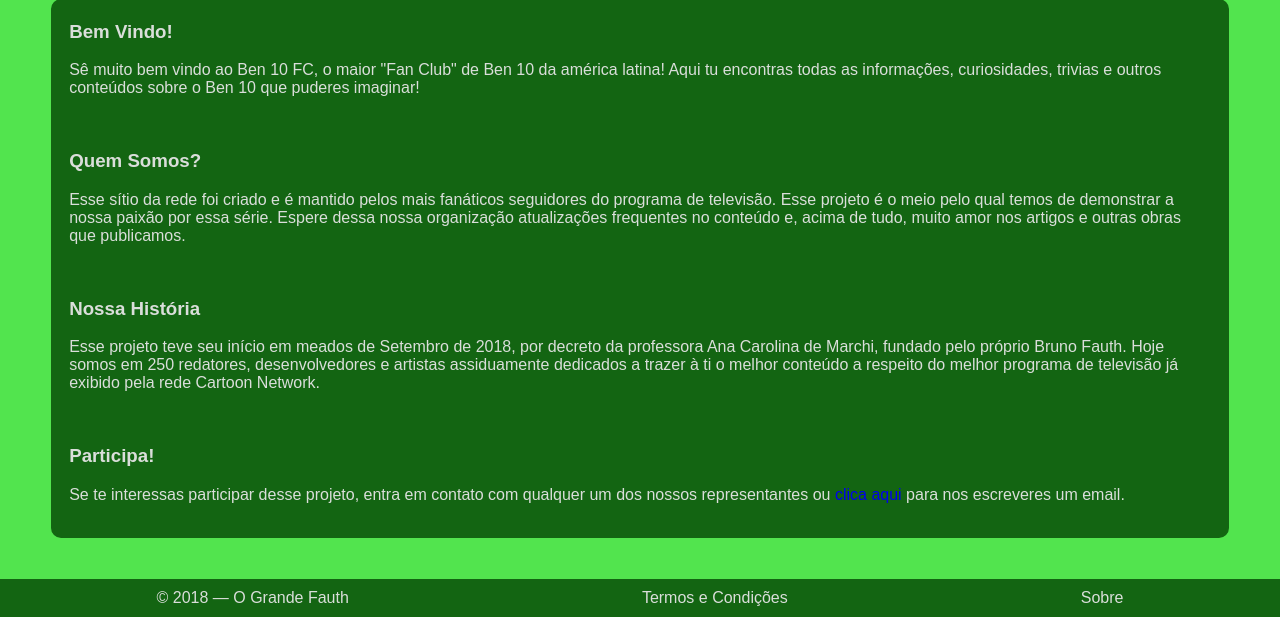
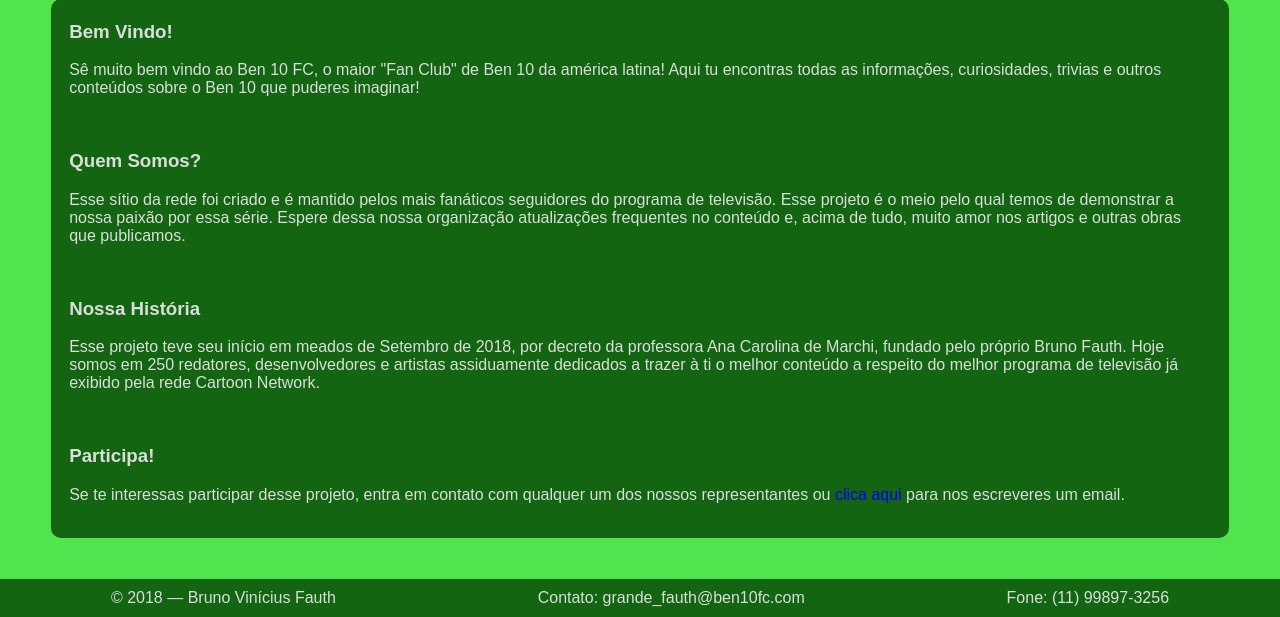
Before and after one commit to brunofauth/WebsiteManeirissimo, a PHP site: page /index.php in a window 1280 px wide. Shown: the part 279-896 px from the top of the page. Run offline with PHP 8.4, Linux system fonts and the light colour scheme.

Commit message:
ultima mudanca, de verdade!

```diff
--- a/website/page_bottom.php
+++ b/website/page_bottom.php
@@ -1,8 +1,8 @@
         </main>
         <footer>
-            <p class="footer-item">© 2018 — O Grande Fauth</p>
-            <a class="footer-item">Termos e Condições</a>
-            <a class="footer-item">Sobre</a>
+            <p class="footer-item">© 2018 — Bruno Vinícius Fauth</p>
+            <p class="footer-item">Contato: grande_fauth@ben10fc.com</p>
+            <p class="footer-item">Fone: (11) 99897-3256</p>
         </footer>
     </body>
 </html>
```
